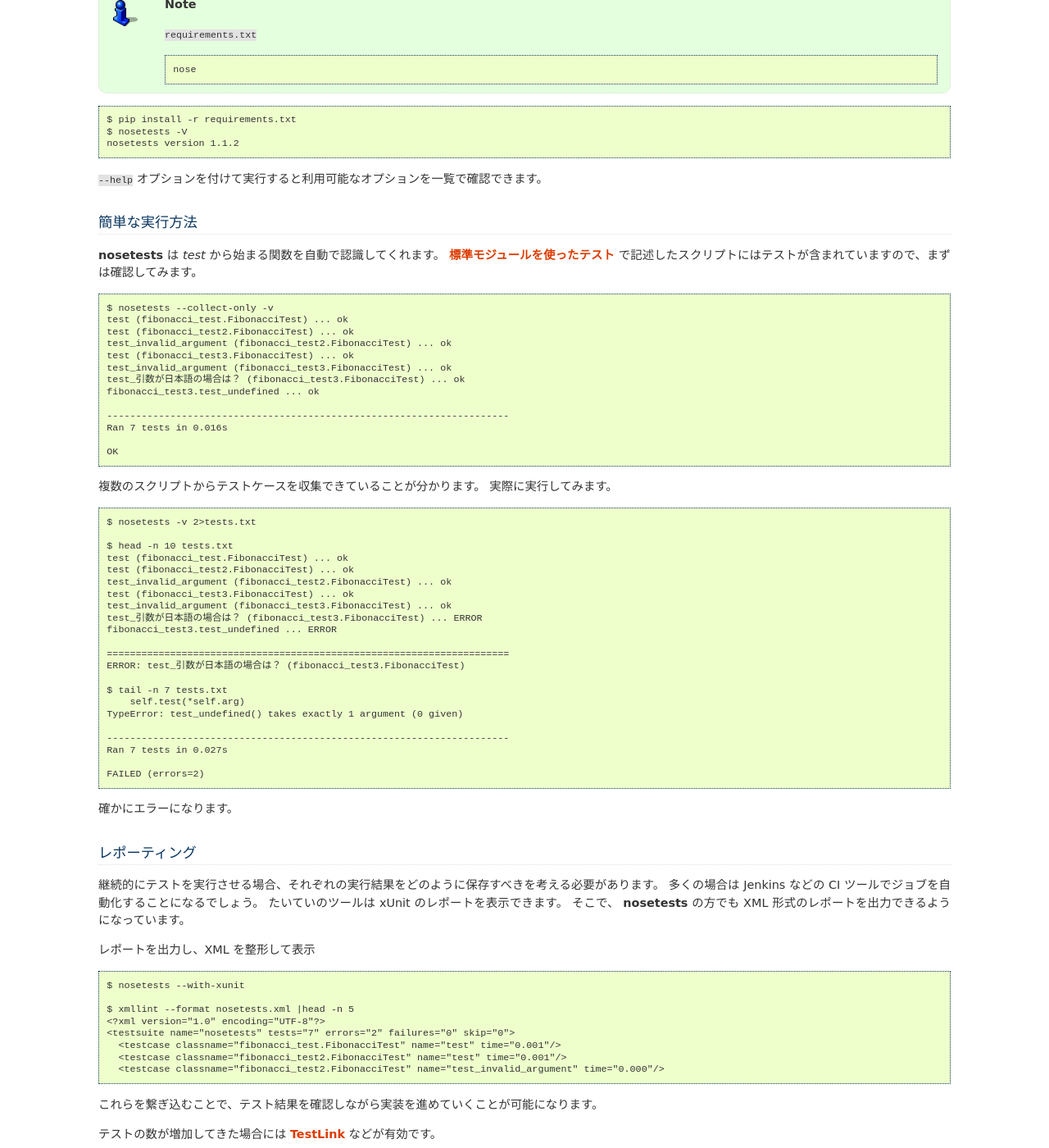
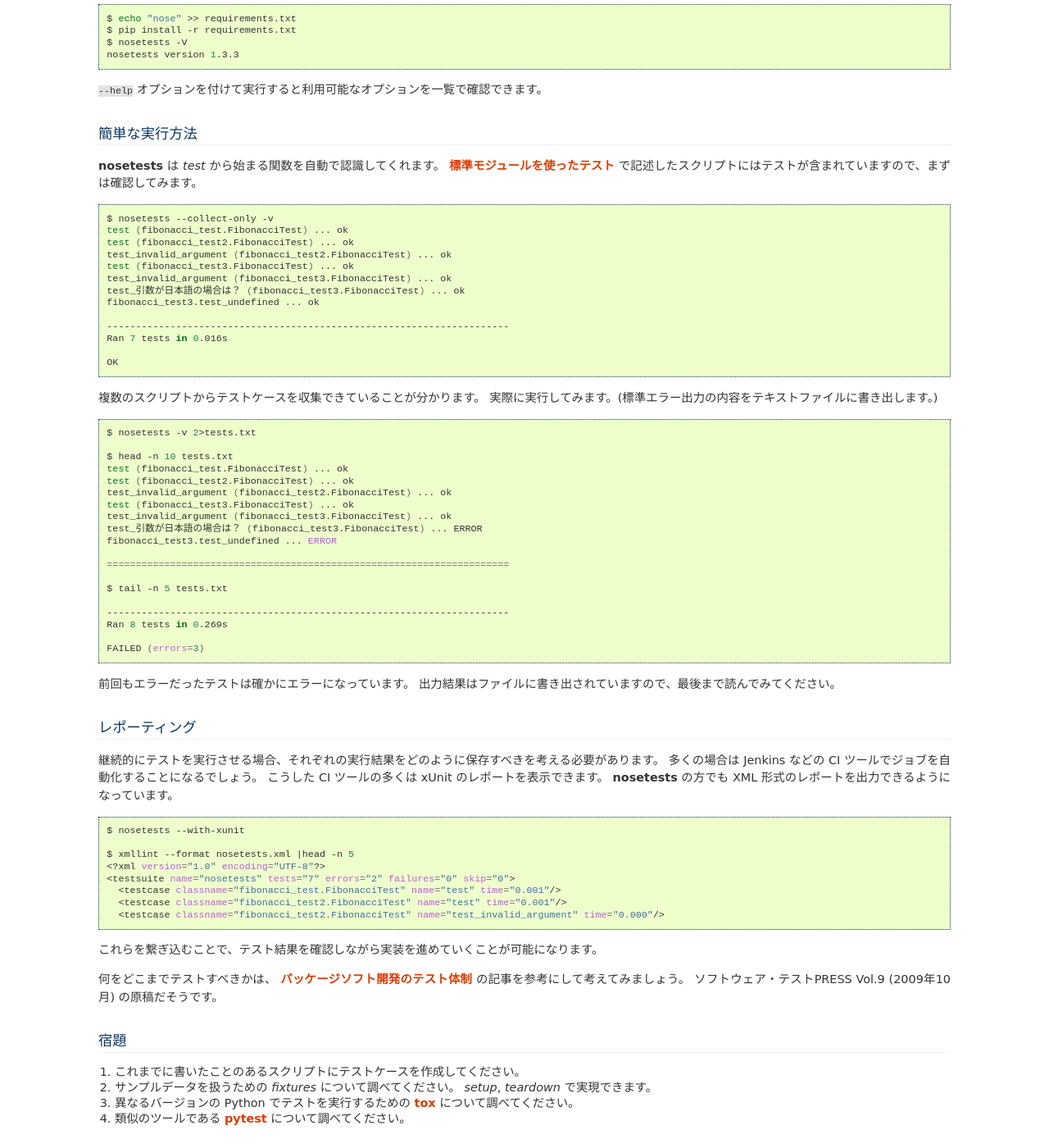
Before and after one commit to skitazaki/python-school-ja, a Sphinx documentation site: the page built from doc/projects/tests-2.txt, in a window 1280 px wide and 1400 px high, scrolled down 324 px. Shown: the whole window at 82% size. Built offline with Sphinx 7.4.7, drawn with Linux system fonts in a browser that asks for light colours; some of the changed text lies outside the part shown.

Commit message:
Update testing in projects

```diff
--- a/doc/projects/tests-2.txt
+++ b/doc/projects/tests-2.txt
@@ -1,34 +1,35 @@
 ===================
 Nose を使ったテスト
 ===================
-個別のテストファイルに ``if __name__ == '__main__':`` を記述するのは煩雑なので、
+
+前の章ではテストの実行関数をファイルごとに呼び出していました。
+ファイルが増えてくると個別に ``if __name__ == '__main__':`` を記述するのは煩雑なので、
 テストの実行には `nose`_ というモジュールを使います。
 
 .. _nose: http://readthedocs.org/docs/nose/en/latest/
 
 Nose のインストール
 ===================
+
 :file:`requirements.txt` に *nose* の記述を追加して、 :command:`pip` を使ってインストールします。
 インストールできると、 :command:`nosetests` が使えるようになります。
 
-.. note::
+.. code-block:: bash
 
-    :file:`requirements.txt` ::
-
-        nose
-
-::
-
+    $ echo "nose" >> requirements.txt
     $ pip install -r requirements.txt
     $ nosetests -V
-    nosetests version 1.1.2
+    nosetests version 1.3.3
 
 ``--help`` オプションを付けて実行すると利用可能なオプションを一覧で確認できます。
 
 簡単な実行方法
 ==============
+
 :command:`nosetests` は `test` から始まる関数を自動で認識してくれます。
-:doc:`tests-1` で記述したスクリプトにはテストが含まれていますので、まずは確認してみます。 ::
+:doc:`tests-1` で記述したスクリプトにはテストが含まれていますので、まずは確認してみます。
+
+.. code-block:: bash
 
     $ nosetests --collect-only -v
     test (fibonacci_test.FibonacciTest) ... ok
@@ -45,7 +46,9 @@ Nose のインストール
     OK
 
 複数のスクリプトからテストケースを収集できていることが分かります。
-実際に実行してみます。 ::
+実際に実行してみます。(標準エラー出力の内容をテキストファイルに書き出します。)
+
+.. code-block:: bash
 
     $ nosetests -v 2>tests.txt
 
@@ -59,27 +62,26 @@ Nose のインストール
     fibonacci_test3.test_undefined ... ERROR
 
     ======================================================================
-    ERROR: test_引数が日本語の場合は？ (fibonacci_test3.FibonacciTest)
 
-    $ tail -n 7 tests.txt
-        self.test(*self.arg)
-    TypeError: test_undefined() takes exactly 1 argument (0 given)
+    $ tail -n 5 tests.txt
 
     ----------------------------------------------------------------------
-    Ran 7 tests in 0.027s
+    Ran 8 tests in 0.269s
 
-    FAILED (errors=2)
+    FAILED (errors=3)
 
-確かにエラーになります。
+前回もエラーだったテストは確かにエラーになっています。
+出力結果はファイルに書き出されていますので、最後まで読んでみてください。
 
 レポーティング
 ==============
+
 継続的にテストを実行させる場合、それぞれの実行結果をどのように保存すべきを考える必要があります。
 多くの場合は Jenkins などの CI ツールでジョブを自動化することになるでしょう。
-たいていのツールは xUnit のレポートを表示できます。
-そこで、 :command:`nosetests` の方でも XML 形式のレポートを出力できるようになっています。
+こうした CI ツールの多くは xUnit のレポートを表示できます。
+:command:`nosetests` の方でも XML 形式のレポートを出力できるようになっています。
 
-レポートを出力し、XML を整形して表示 ::
+.. code-block:: bash
 
     $ nosetests --with-xunit
 
@@ -92,9 +94,18 @@ Nose のインストール
 
 これらを繋ぎ込むことで、テスト結果を確認しながら実装を進めていくことが可能になります。
 
-テストの数が増加してきた場合には `TestLink`_ などが有効です。
-
 何をどこまでテストすべきかは、 `パッケージソフト開発のテスト体制`_ の記事を参考にして考えてみましょう。
+ソフトウェア・テストPRESS Vol.9 (2009年10月) の原稿だそうです。
 
 .. _パッケージソフト開発のテスト体制: http://dev.ariel-networks.com/articles/testpress-vol9/part1/
-.. _TestLink: http://www.teamst.org/
+
+宿題
+====
+
+1. これまでに書いたことのあるスクリプトにテストケースを作成してください。
+2. サンプルデータを扱うための *fixtures* について調べてください。 `setup`, `teardown` で実現できます。
+3. 異なるバージョンの Python でテストを実行するための tox_ について調べてください。
+4. 類似のツールである `pytest`_ について調べてください。
+
+.. _tox: https://testrun.org/tox/latest/
+.. _`pytest`: http://pytest.org/latest/
```
Also changed, not shown: doc/projects/tests-1.txt (+53 -74 lines), 4 other files.
